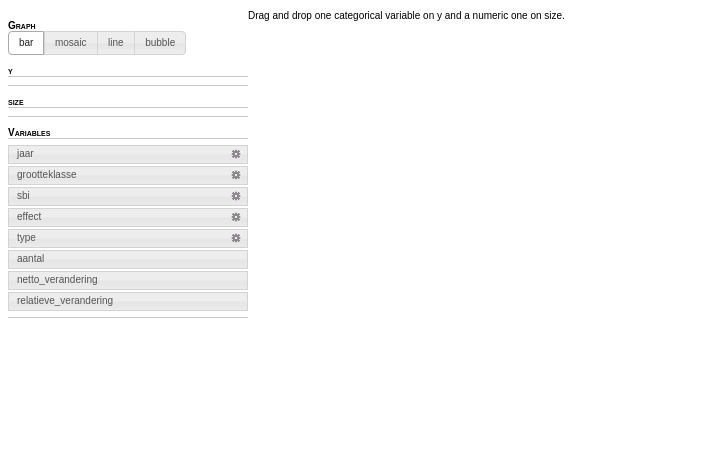
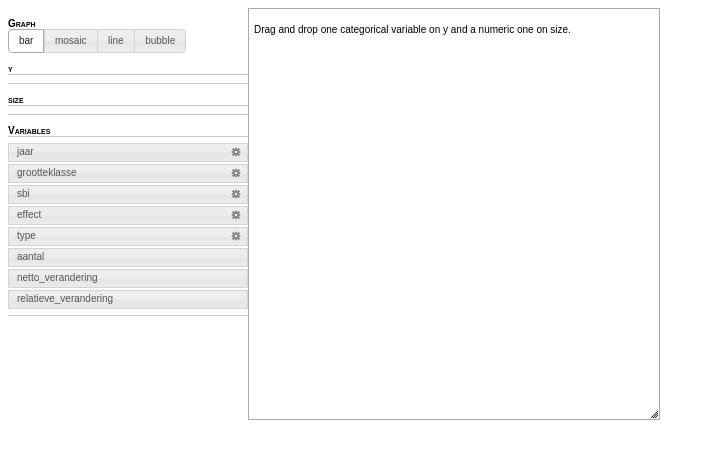
Before and after one commit to vsnijders/smp, a PHP site: page /ui.php in a window 1280 px wide. Shown: the top 459 px of the page, without its empty margins (0-715 px from the left). Run offline with PHP 8.4, Linux system fonts and the light colour scheme; data comes from the database, SQL or seed files in the repository.

Commit message:
Added first version of resizing

```diff
--- a/js/barchart.js
+++ b/js/barchart.js
@@ -20,7 +20,9 @@
     $('.graph').children().remove();
     var chart = d3.select(".graph").append("svg").attr("class", "chart");
     var barchart = new Barchart;
-    barchart.categorical(selection.y[0]).numeric(selection.size[0]).plot(chart, data);
+    var width = $('.graph').width()-10;
+    var height = $('.graph').height()-10;
+    barchart.width(width).height(height).categorical(selection.y[0]).numeric(selection.size[0]).plot(chart, data);
   }
 }
 
--- a/js/bubble.js
+++ b/js/bubble.js
@@ -30,7 +30,9 @@
     $('.graph').children().remove();
     var chart = d3.select(".graph").append("svg").attr("class", "chart");
     var bubble = new Bubble;
-    bubble.width(400).height(400).xvar(selection.x[0]).yvar(selection.y[0])
+    var width = $('.graph').width()-10;
+    var height = $('.graph').height()-10;
+    bubble.width(width).height(height).xvar(selection.x[0]).yvar(selection.y[0])
       .sizevar(selection.size[0]).colourvar(selection.colour[0])
       .pointsvar(selection.points[0]).plot(chart, data);
   }
--- a/js/mosaic.js
+++ b/js/mosaic.js
@@ -22,7 +22,9 @@
     $('.graph').children().remove();
     var chart = d3.select(".graph").append("svg").attr("class", "chart");
     var mosaic = new Mosaic;
-    mosaic.width(400).height(400).xvar(selection.x[0]).yvar(selection.y[0])
+    var width = $('.graph').width()-10;
+    var height = $('.graph').height()-10;
+    mosaic.width(width).height(height).xvar(selection.x[0]).yvar(selection.y[0])
       .vvar(selection.size[0]).plot(chart, data, selection);
   }
 }
--- a/ui.php
+++ b/ui.php
@@ -159,6 +159,16 @@
       });
 
       $(function() {
+        $('#resizable').resizable({
+          minHeight: 300,
+          minWidth: 300,
+          stop: function(event, ui) {
+            redraw_graph();
+          }
+        });
+      });
+
+      $(function() {
         $("#bar").click();
       });
 
@@ -176,9 +186,17 @@
         font-variant : small-caps;
         margin-bottom : 0pt;
       }
+      div#resizable {
+        margin-left : 240px;
+        padding : 5px;
+        width : 400px;
+        height : 400px;
+      }
       div.graph {
-        margin-left : 240px;
+        /*margin-left : 240px;*/
         color : black;
+        width : 100%;
+        height : 100%;
       }
       div#graphtype, div#graphdata {
         color : gray;
@@ -285,7 +303,9 @@
     </ul>
   </div>
 
+  <div id="resizable" class="ui-widget-content">
   <div class="graph">
+  </div>
   </div>
 
   <div id="graphtype">
```
